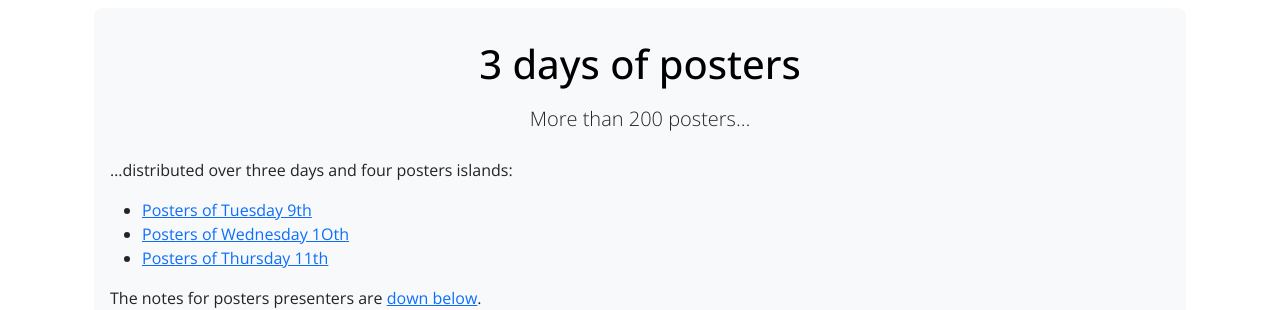
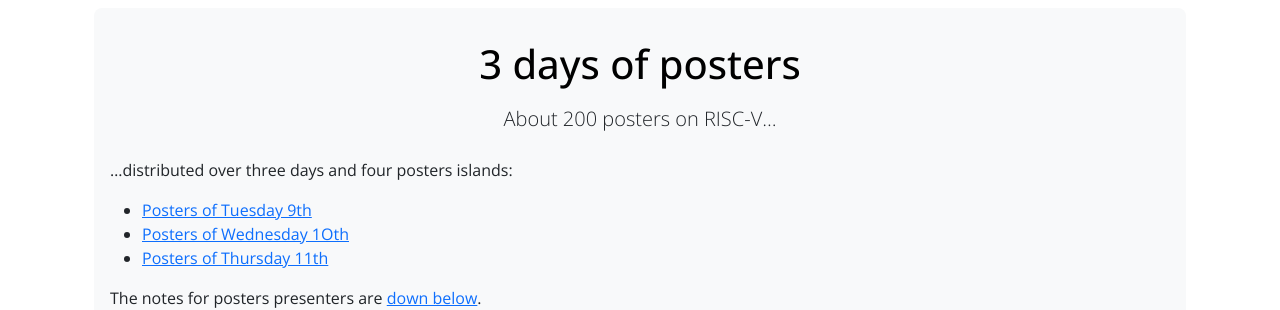
Before and after one commit to riscv-europe/summit-website-development, a Jekyll site: the page built from summit/2026/posters.md, in a window 1280 px wide and 900 px high, scrolled down 347 px. Shown: the part 155-465 px from the top of the window. Built offline with Jekyll 4.4.1, drawn with Linux system fonts in a browser that asks for light colours.

Commit message:
Fix: improve wording.

```diff
--- a/summit/2026/posters.md
+++ b/summit/2026/posters.md
@@ -11,7 +11,7 @@
 
 {% include jumboboxstart.html
     title = "3 days of posters"
-    lead =  "More than 200 posters..."
+    lead =  "About 200 posters on RISC-V..."
 	id =    "summary"
 %}
 
```
